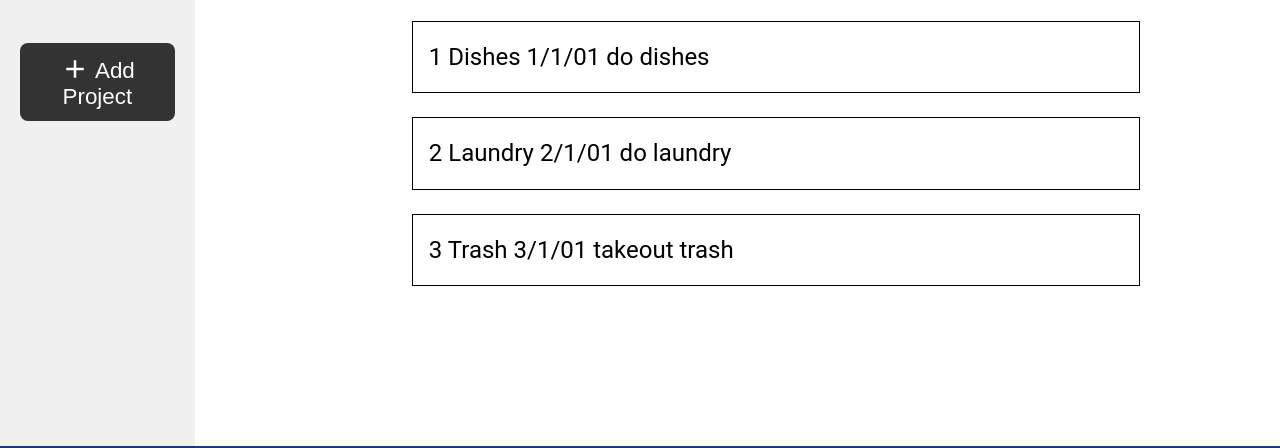
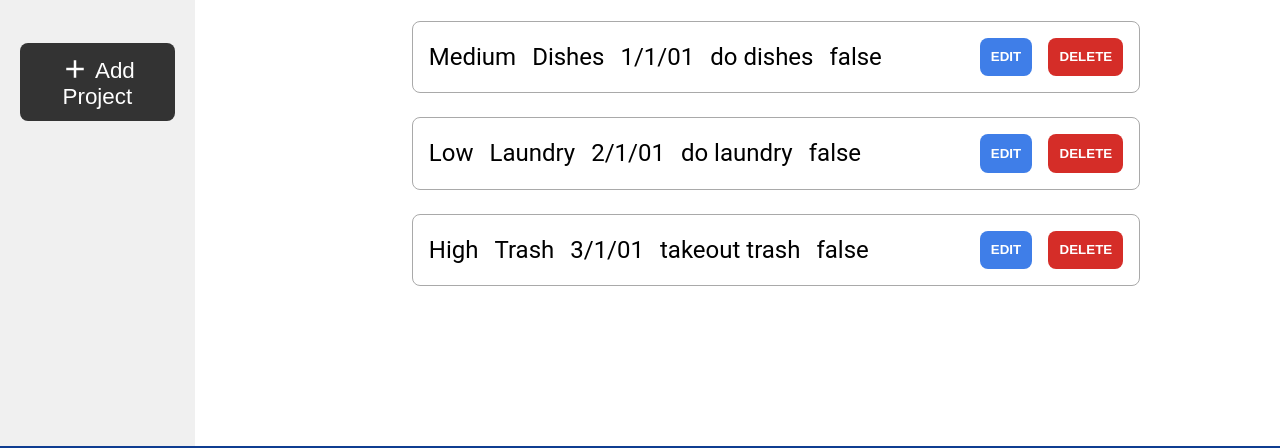
Before and after one commit to SanctusFides/TOP-todo-list, a website built with webpack: page dist/index.html in a window 1280 px wide. Shown: the part 282-730 px from the top of the page. Built offline with nearby package versions, Linux system fonts and the light colour scheme.

Commit message:
Delete works - need to fix sorting

```diff
--- a/src/index.js
+++ b/src/index.js
@@ -45,6 +45,10 @@ class ToDo {
         }
         this._priority = newPriority;
     }
+
+    set completed(status) {
+        this._completed = status;
+    }
 }
 
 class Project {
@@ -66,6 +70,13 @@ class Project {
         return this._title;
     }
 
+    set toDoList(newList) {
+        this._toDoList = newList;
+    }
+    get toDoList() {
+        return this._toDoList;
+    }
+
     addToDo(todo) {
         if (!(todo instanceof ToDo)) {
             throw 'Not a to-do!';
@@ -73,11 +84,48 @@ class Project {
         this.toDoList.push(todo);
     }
 
-    removeToDo(todo) {
-        if (todo === undefined) {
-            throw 'Must include a to-do to remove';
+    removeToDo(id) {
+        console.log(id);
+        for (let i = 0; i < this.toDoList.length; i++) {
+            if (this.toDoList[i]._title === id) {
+                console.log('click');
+                this.toDoList.splice(i, 1);
+            }
         }
-        this.toDoList.splice(this.toDoList.indexOf(todo), 1);
+        this.printList();
+    }
+
+    getToDo(name) {
+        for (let i = 0; i < this.toDoList.length; i++) {
+            if (this.toDoList[i]._title === name) {
+                return this.toDoList[i];
+            }
+        }
+    }
+
+    // Sorts the todo list by priority
+    sortToDos() {
+        console.log(this.toDoList);
+        let newList = [];
+        for (let i = 0; i < this.toDoList.length; i++) {
+            if (this.toDoList[i]._priority === 'High') {
+                newList.push(this.toDoList[i]);
+                console.log(`pushing ${this.toDoList[i].title}`);
+            }
+            if (this.toDoList[i]._priority === 'Medium') {
+                newList.push(this.toDoList[i]);
+                console.log(`pushing ${this.toDoList[i].title}`);
+
+            }
+            if (this.toDoList[i]._priority === 'Low') {
+                newList.push(this.toDoList[i]);
+                console.log(`pushing ${this.toDoList[i].title}`);
+
+            }
+        }
+        console.log(newList);
+
+        this.toDoList = newList;
     }
 
     clearAllToDo() {
@@ -130,9 +178,9 @@ let managerObj = new Manager();
 // array which is what is looked at to populate the tabs.
 function generalCreation() {
     // BELOW IS JUST A TEST UNIT THAT I HAVE CREATED TO COPY/PASTE. THIS WILL BE REMOVED
-    let todo1 = new ToDo('Dishes', '1/1/01', '1', 'do dishes');
-    let todo2 = new ToDo('Laundry', '2/1/01', '2', 'do laundry');
-    let todo3 = new ToDo('Trash', '3/1/01', '3', 'takeout trash');
+    let todo1 = new ToDo('Dishes', '1/1/01', 'Medium', 'do dishes');
+    let todo2 = new ToDo('Laundry', '2/1/01', 'Low', 'do laundry');
+    let todo3 = new ToDo('Trash', '3/1/01', 'High', 'takeout trash');
 
     const generalProj = new Project('General', 'general todo list');
     generalProj.addToDo(todo1);
@@ -141,9 +189,9 @@ function generalCreation() {
 
     // Test proj will be removed afterwards. This is only to have a second data set instantiated
     const testProj = new Project('Test', 'and I helped!');
-    let test1 = new ToDo('TEST', '1/1/01', '1', 'do dishes');
-    let test2 = new ToDo('Testing', '2/1/01', '2', 'do laundry');
-    let test3 = new ToDo('test', '3/1/01', '3', 'takeout trash');
+    let test1 = new ToDo('TEST', '1/1/01', 'Medium', 'test Med');
+    let test2 = new ToDo('Testing', '2/1/01', 'Low', 'test Low');
+    let test3 = new ToDo('test', '3/1/01', 'High', 'test High');
     testProj.addToDo(test1);
     testProj.addToDo(test2);
     testProj.addToDo(test3);
@@ -196,42 +244,94 @@ function loadProject(id) {
     // Creating header info to display the title and description of the project
     const headerDiv = document.createElement('div');
     const headerSpan = document.createElement('span');
-    headerDiv.className='header-div';
-    headerSpan.className='header-span';
+    headerDiv.className = 'header-div';
+    headerSpan.className = 'header-span';
     // Setting the header text values for name and description of project to go at top of panel
     const headerH1 = document.createElement('h1');
-    headerH1.className='header1';
+    headerH1.className = 'header1';
     headerH1.textContent = projectObj.title;
     headerSpan.appendChild(headerH1);
     const headerH3 = document.createElement('h3');
-    headerH3.className='header3';
+    headerH3.className = 'header3';
     headerH3.textContent = projectObj.description;
     headerSpan.appendChild(headerH3);
 
     headerDiv.appendChild(headerSpan);
     newBody.appendChild(headerDiv);
 
-    // This for loop goes through the actual project's to-do list and builds that info onto the page
-    for (let i = 0; i < projectObj.toDoList.length; i++) {
-        // Creating a P tag to insert a span that will contain the info - span for formatting inline
-        const elementLine = document.createElement('p');
-        const elementSpan = document.createElement('span');
-        projectDiv.appendChild(elementLine);
-        elementLine.appendChild(elementSpan);
-
-        // console.log(projectObj.toDoList[i]);
-        const toDoObj = projectObj.toDoList[i];
-        const title = toDoObj._title;
-        const priority = toDoObj._priority;
-        const dueDate = toDoObj._dueDate;
-        const notes = toDoObj._notes;
-
-        elementSpan.textContent = `${priority} ${title} ${dueDate} ${notes}`;
-    }
+    loadToDos(id);
 
     // This line below is essential for setting the global projectBody variable to this new value.
     // This is needed to retain the object after it is removed at the start of loadProject. It is null otherwise, this reloads it
     projectBody = newBody;
+}
+
+// The logic block for looping through the project and constructing the to-do elements on the page
+function loadToDos(id) {
+    const projectObj = managerObj.getProject(id);
+
+
+
+    projectObj.sortToDos();
+
+
+
+    // This for loop goes through the actual project's to-do list and builds that info onto the page
+    for (let i = 0; i < projectObj.toDoList.length; i++) {
+        // Creating a P tag to contain spans that will contain the info - this element houses border/spacing styles
+        const elementLine = document.createElement('p');
+        projectDiv.appendChild(elementLine);
+
+        // Constructs the individual spans that combine together-this allows each span to have a class name for styling
+        const prioritySpan = document.createElement('span');
+        elementLine.appendChild(prioritySpan);
+        const titleSpan = document.createElement('span');
+        elementLine.appendChild(titleSpan);
+        const dueDatetSpan = document.createElement('span');
+        elementLine.appendChild(dueDatetSpan);
+        const notesSpan = document.createElement('span');
+        elementLine.appendChild(notesSpan);
+        const statusSpan = document.createElement('span');
+        elementLine.appendChild(statusSpan);
+
+        // console.log(projectObj.toDoList[i]);
+        const toDoObj = projectObj.toDoList[i];
+        const priority = toDoObj._priority;
+        const title = toDoObj._title;
+        const dueDate = toDoObj._dueDate;
+        const notes = toDoObj._notes;
+        const status = toDoObj._completed;
+
+        prioritySpan.textContent = priority;
+        titleSpan.textContent = title;
+        dueDatetSpan.textContent = dueDate;
+        notesSpan.textContent = notes;
+        statusSpan.textContent = status;
+
+        // Creating the edit and delete buttons, adding listener functions and adding to end of span
+        const editButton = document.createElement('button');
+        editButton.textContent = 'EDIT';
+        editButton.classList='edit-button todo-button';
+        editButton.id = 'editButton';
+        const deleteButton = document.createElement('button');
+        deleteButton.textContent = 'DELETE';
+        deleteButton.classList='delete-button todo-button';
+        deleteButton.id = 'deleteButton';
+
+        // editButton.addEventListener('click', function () { projectObj.removeToDo(title) });
+        deleteButton.addEventListener('click', function () { deleteToDo(id,title) });
+
+        elementLine.appendChild(editButton);
+        elementLine.appendChild(deleteButton);
+    }
+}
+
+// Takes in a id to grab the correct project and a title for the todo that needs to be deleted, delets and refreshes
+// the panel to reflect the updated list
+function deleteToDo(id, title) {
+    const projectObj = managerObj.getProject(id);
+    projectObj.removeToDo(title);
+    loadProject(id);
 }
 
 // Loops through manager object's project list and creates the buttons for all the projects in the manager obj's array
--- a/src/style.css
+++ b/src/style.css
@@ -102,13 +102,39 @@ body {
     color: white;
 }
 
-
+/* These stylings below are for the todo elements */
 .project-div > p {
+    display: flex;
+    gap: 1rem;
     width: 80%;
     padding: 1rem;
-    border: solid black 1px;
+    border: solid darkgrey 1px;
+    border-radius: 8px;
 }
 
+.todo-button{
+    margin-right: 0;
+}
+
+.edit-button{
+    justify-content: flex-end;
+    border: none;
+    padding: .7rem;
+    border-radius: 8px;
+    background-color: rgb(63, 126, 232);
+    color: white;
+    font-weight: 600;
+    margin-left: auto;
+}
+
+.delete-button{
+    border: none;
+    padding: .7rem;
+    border-radius: 8px;
+    background-color: rgb(213, 45, 40);
+    color: white;
+    font-weight: 600;
+}
 
 
 /* FOR THE SVG ON THE ADD PROJECT BUTTON */
```
Also changed, not shown: dist/main.js.
